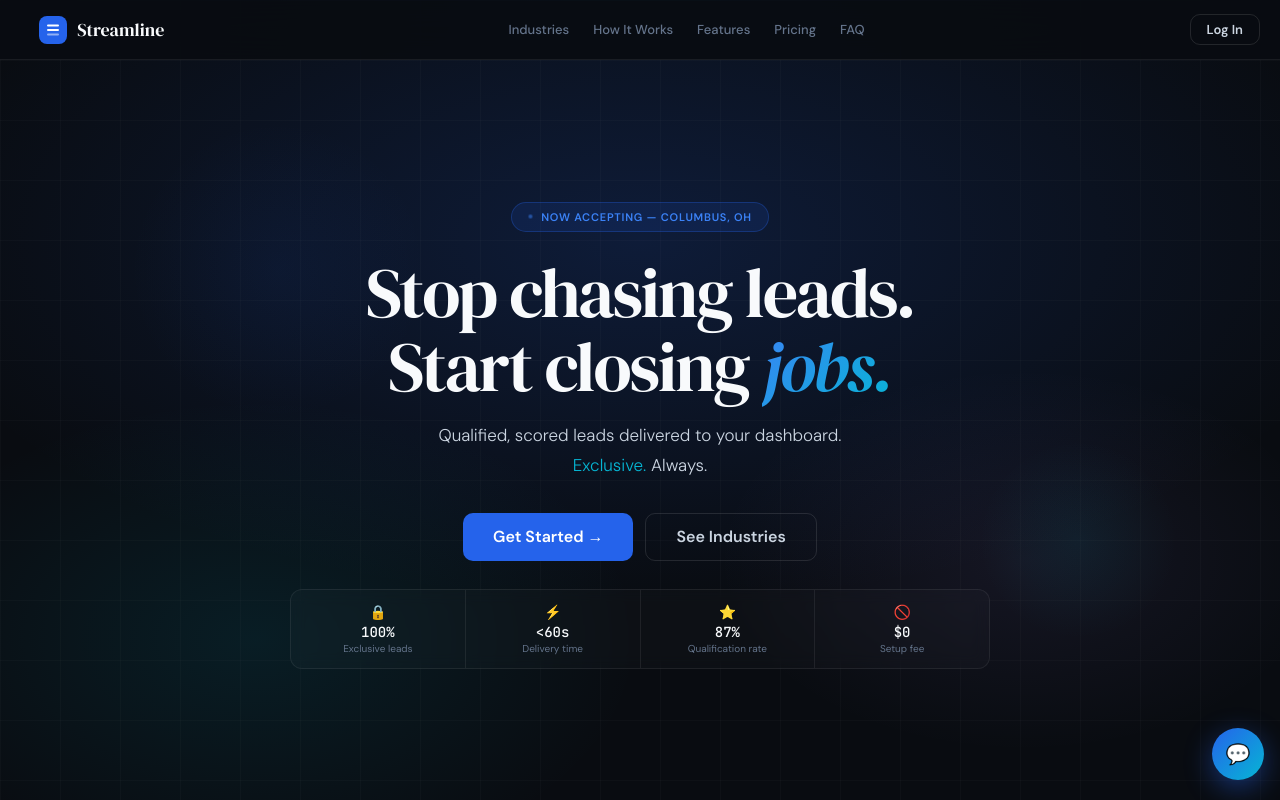
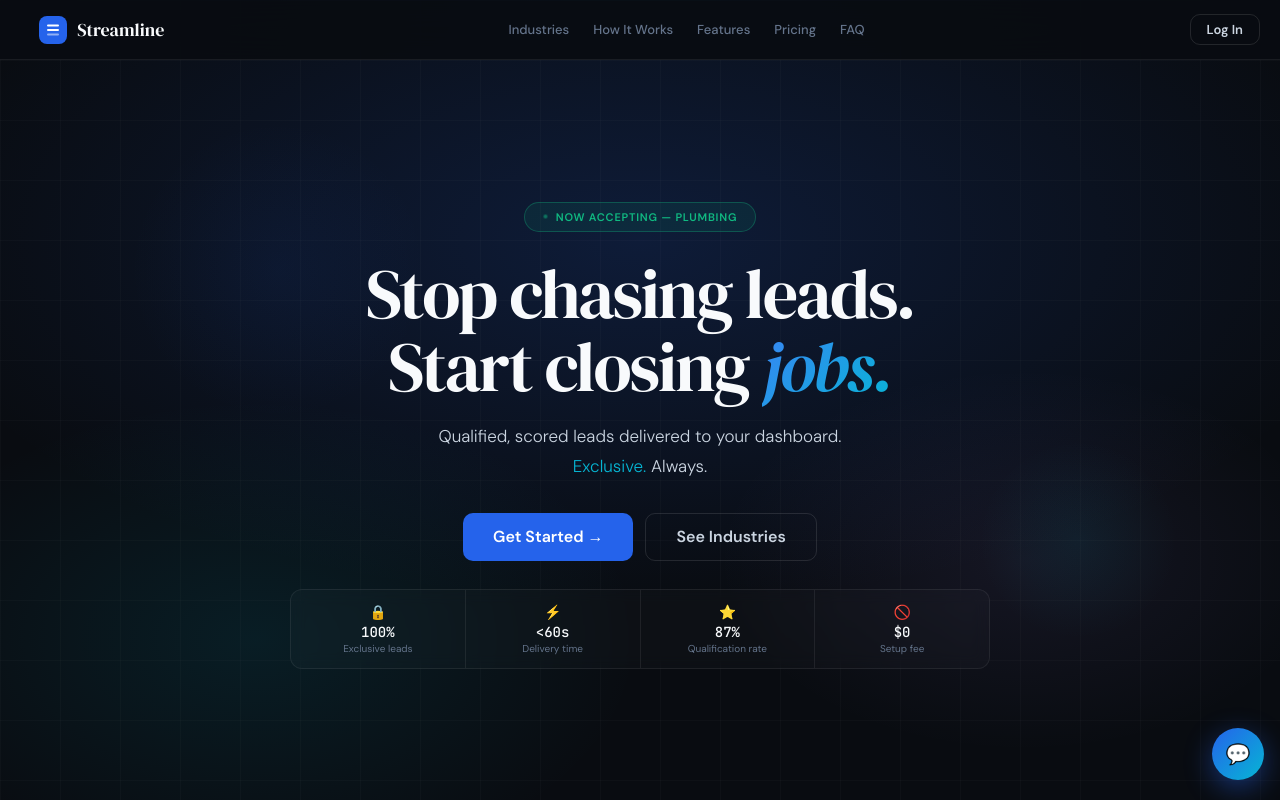
Before and after one commit to dcart3rr/streamline, a React (Vite) app: page / in a window 1280 px wide. Shown: the top 800 px of the page. Built offline with nearby package versions, Linux system fonts and the light colour scheme.

Commit message:
account manager + seasonal boosts + profile nav + animated hero badge

```diff
--- a/src/App.jsx
+++ b/src/App.jsx
@@ -38,6 +38,7 @@ gs.textContent = `
   @keyframes pulse{0%,100%{opacity:1;transform:scale(1)}50%{opacity:0.5;transform:scale(0.8)}}
   @keyframes slideUp{from{transform:translateY(100%);opacity:0}to{transform:translateY(0);opacity:1}}
   @keyframes chatPop{from{opacity:0;transform:translateY(12px) scale(0.96)}to{opacity:1;transform:translateY(0) scale(1)}}
+  @keyframes badgeFadeIn{0%{opacity:0;transform:translateY(4px)}20%,80%{opacity:1;transform:translateY(0)}100%{opacity:0;transform:translateY(-4px)}}
   @keyframes typingDot{0%,60%,100%{transform:translateY(0)}30%{transform:translateY(-4px)}}
   @keyframes spin{to{transform:rotate(360deg)}}
   @media(max-width:768px){
@@ -955,7 +956,7 @@ function CRMExport({leads, user, toast}){
   );
 }
 
-// 2. Dedicated Account Manager (Growth only)
+// 2. Dedicated Account Manager (Growth only) — shows admin who onboarded the contractor
 function AccountManager({user}){
   const isGrowth = user.plan === "Growth";
   if(!isGrowth) return(
@@ -967,34 +968,43 @@ function AccountManager({user}){
       </div>
     </div>
   );
+
+  const amName  = user.onboarding_admin_name  || "Streamline Team";
+  const amEmail = user.onboarding_admin_email || "hello@streamline.io";
+  const initials = amName.split(" ").map(w=>w[0]||"").join("").slice(0,2).toUpperCase();
+  const palettes = [["#7C3AED","#A78BFA"],["#0369A1","#38BDF8"],["#065F46","#34D399"],["#92400E","#FCD34D"],["#9D174D","#F9A8D4"]];
+  const [g1,g2] = palettes[amName.charCodeAt(0)%palettes.length];
+  const firstName = amName.split(" ")[0];
+
   return(
     <div style={{background:T.surface,border:`1px solid rgba(167,139,250,0.3)`,borderRadius:12,padding:"18px 20px"}}>
       <div style={{fontSize:11,fontFamily:"'JetBrains Mono',monospace",color:"#A78BFA",textTransform:"uppercase",letterSpacing:"0.07em",marginBottom:12}}>Your Account Manager</div>
       <div style={{display:"flex",alignItems:"center",gap:14,marginBottom:16}}>
-        <div style={{width:48,height:48,borderRadius:"50%",background:"linear-gradient(135deg,#7C3AED,#A78BFA)",display:"flex",alignItems:"center",justifyContent:"center",fontSize:18,fontWeight:700,color:"white",flexShrink:0}}>DS</div>
+        <div style={{width:48,height:48,borderRadius:"50%",background:`linear-gradient(135deg,${g1},${g2})`,display:"flex",alignItems:"center",justifyContent:"center",fontSize:16,fontWeight:700,color:"white",flexShrink:0,letterSpacing:1}}>{initials}</div>
         <div>
-          <div style={{fontSize:15,fontWeight:700,color:T.white,marginBottom:2}}>Derek S.</div>
-          <div style={{fontSize:12,color:T.muted}}>Growth Account Manager · Streamline</div>
+          <div style={{fontSize:15,fontWeight:700,color:T.white,marginBottom:2}}>{amName}</div>
+          <div style={{fontSize:12,color:T.muted}}>Account Manager · Streamline</div>
+          <div style={{fontSize:11,color:"#A78BFA",marginTop:2}}>Onboarded your account</div>
         </div>
       </div>
       <div style={{display:"grid",gridTemplateColumns:"1fr 1fr",gap:8,marginBottom:14}}>
         {[
-          {icon:"📧",label:"Email",value:"derek@streamline.io",href:"mailto:derek@streamline.io"},
-          {icon:"📞",label:"Direct line",value:"(614) 555-0190",href:"tel:6145550190"},
-          {icon:"📅",label:"Book a call",value:"15 or 30 min slots",href:"mailto:derek@streamline.io?subject=Book a call"},
+          {icon:"📧",label:"Email",value:amEmail,href:`mailto:${amEmail}`},
+          {icon:"📅",label:"Book a call",value:"15 or 30 min",href:`mailto:${amEmail}?subject=Book a call — ${user.company||user.email}`},
           {icon:"💬",label:"Response time",value:"Within 4 business hours",href:null},
+          {icon:"📞",label:"Support",value:"hello@streamline.io",href:"mailto:hello@streamline.io"},
         ].map(c=>(
           <div key={c.label} style={{background:T.surface2,borderRadius:8,padding:"10px 12px"}}>
             <div style={{fontSize:10,color:T.muted,marginBottom:3}}>{c.icon} {c.label}</div>
             {c.href
-              ?<a href={c.href} style={{fontSize:12,color:"#A78BFA",fontWeight:500,textDecoration:"none"}}>{c.value}</a>
+              ?<a href={c.href} style={{fontSize:12,color:"#A78BFA",fontWeight:500,textDecoration:"none",wordBreak:"break-all"}}>{c.value}</a>
               :<div style={{fontSize:12,color:T.offWhite,fontWeight:500}}>{c.value}</div>
             }
           </div>
         ))}
       </div>
       <div style={{background:"rgba(167,139,250,0.08)",border:"1px solid rgba(167,139,250,0.2)",borderRadius:8,padding:"10px 12px",fontSize:12,color:T.offWhite,lineHeight:1.6}}>
-        Derek can help with: campaign strategy, ad URL setup, reviewing your close rate, troubleshooting, or anything else you need to get more out of Streamline.
+        {firstName} knows your account and can help with campaign strategy, close rate reviews, lead quality issues, or anything else you need.
       </div>
     </div>
   );
@@ -1006,12 +1016,37 @@ function SeasonalBoosts({user, toast}){
   const month = new Date().getMonth(); // 0=Jan
   const currentSeason = month>=2&&month<=4?"spring":month>=5&&month<=7?"summer":month>=8&&month<=10?"fall":"winter";
 
-  const campaigns = [
-    {id:"spring_hvac",season:"spring",name:"Spring AC Tune-Up Push",months:"Mar–May",icon:"🌸",industry:"HVAC",desc:"Pre-season AC checkups and system replacements surge in spring. Boosted placement in routing queue.",active:currentSeason==="spring"},
-    {id:"summer_hvac",season:"summer",name:"Summer Emergency AC",months:"Jun–Aug",icon:"☀️",industry:"HVAC",desc:"Emergency AC repair leads peak in summer heat. Priority emergency routing enabled.",active:currentSeason==="summer"},
-    {id:"fall_roofing",season:"fall",name:"Fall Roof & Gutter Season",months:"Sep–Nov",icon:"🍂",industry:"Roofing",desc:"Post-summer inspection and storm-season prep drives high-value roofing requests.",active:currentSeason==="fall"},
-    {id:"winter_plumbing",season:"winter",name:"Winter Pipe & Heating",months:"Dec–Feb",icon:"❄️",industry:"Plumbing",desc:"Frozen pipes, heating failures, and emergency plumbing surges in winter months.",active:currentSeason==="winter"},
-  ];
+  // All campaigns per industry
+  const ALL_CAMPAIGNS = {
+    HVAC:[
+      {id:"spring_hvac",season:"spring",name:"Spring AC Tune-Up Rush",months:"Mar–May",icon:"🌸",desc:"Pre-season AC checkups and system replacements surge. Boosted placement in routing queue.",active:currentSeason==="spring"},
+      {id:"summer_hvac",season:"summer",name:"Summer Emergency AC",months:"Jun–Aug",icon:"☀️",desc:"Emergency AC repair leads peak in summer heat. Priority emergency routing enabled.",active:currentSeason==="summer"},
+      {id:"fall_hvac",season:"fall",name:"Fall Furnace Prep Season",months:"Sep–Nov",icon:"🍂",desc:"Heating system checkups and furnace replacements before winter. High close-rate window.",active:currentSeason==="fall"},
+      {id:"winter_hvac",season:"winter",name:"Winter Heating Emergencies",months:"Dec–Feb",icon:"❄️",desc:"Furnace failures and emergency heating calls spike in cold months.",active:currentSeason==="winter"},
+    ],
+    Roofing:[
+      {id:"spring_roof",season:"spring",name:"Spring Storm Damage Push",months:"Mar–May",icon:"🌸",desc:"Post-winter inspection and storm damage claims drive high-value roofing leads.",active:currentSeason==="spring"},
+      {id:"summer_roof",season:"summer",name:"Summer Replacement Season",months:"Jun–Aug",icon:"☀️",desc:"Peak season for full roof replacements. Longer days mean faster installs.",active:currentSeason==="summer"},
+      {id:"fall_roof",season:"fall",name:"Fall Roof & Gutter Season",months:"Sep–Nov",icon:"🍂",desc:"Gutter cleaning, pre-winter inspections, and storm-season prep.",active:currentSeason==="fall"},
+      {id:"winter_roof",season:"winter",name:"Winter Emergency Repairs",months:"Dec–Feb",icon:"❄️",desc:"Ice damming, leak emergencies, and storm damage keep demand active.",active:currentSeason==="winter"},
+    ],
+    Plumbing:[
+      {id:"spring_plumb",season:"spring",name:"Spring Remodel Season",months:"Mar–May",icon:"🌸",desc:"Kitchen and bathroom remodel leads surge as homeowners plan spring projects.",active:currentSeason==="spring"},
+      {id:"summer_plumb",season:"summer",name:"Summer Water & Drain Push",months:"Jun–Aug",icon:"☀️",desc:"Outdoor faucets, irrigation, and slow drain issues peak in summer.",active:currentSeason==="summer"},
+      {id:"fall_plumb",season:"fall",name:"Fall Drain & Water Heater",months:"Sep–Nov",icon:"🍂",desc:"Water heater replacements and pre-winter drain prep drive fall volume.",active:currentSeason==="fall"},
+      {id:"winter_plumb",season:"winter",name:"Winter Pipe & Heating",months:"Dec–Feb",icon:"❄️",desc:"Frozen pipes, burst emergencies, and heating failures surge in cold months.",active:currentSeason==="winter"},
+    ],
+    Electrical:[
+      {id:"spring_elec",season:"spring",name:"Spring Smart Home Installs",months:"Mar–May",icon:"🌸",desc:"EV charger installs and smart home upgrades spike as homeowners plan improvements.",active:currentSeason==="spring"},
+      {id:"summer_elec",season:"summer",name:"Summer Panel & AC Load",months:"Jun–Aug",icon:"☀️",desc:"Panel upgrades to support new AC and high-demand appliances peak in summer.",active:currentSeason==="summer"},
+      {id:"fall_elec",season:"fall",name:"Fall Safety Inspection Push",months:"Sep–Nov",icon:"🍂",desc:"Pre-winter safety inspections, panel audits, and outdoor lighting installs.",active:currentSeason==="fall"},
+      {id:"winter_elec",season:"winter",name:"Winter Holiday Lighting",months:"Dec–Feb",icon:"❄️",desc:"Dedicated circuits, generator installs, and holiday lighting wiring jobs surge.",active:currentSeason==="winter"},
+    ],
+  };
+  const ind = user.industry || "HVAC";
+  // Match industry to key (case-insensitive prefix match)
+  const indKey = Object.keys(ALL_CAMPAIGNS).find(k=>ind.toLowerCase().startsWith(k.toLowerCase())) || "HVAC";
+  const campaigns = ALL_CAMPAIGNS[indKey];
 
   if(!isGrowth) return(
     <div style={{background:"rgba(167,139,250,0.06)",border:"1px solid rgba(167,139,250,0.2)",borderRadius:12,padding:"18px 20px",display:"flex",alignItems:"center",gap:14}}>
@@ -1023,7 +1058,7 @@ function SeasonalBoosts({user, toast}){
     </div>
   );
 
-  const activeCampaign = campaigns.find(c=>c.active&&c.industry===user.industry);
+  const activeCampaign = campaigns.find(c=>c.active);
 
   return(
     <div style={{background:T.surface,border:`1px solid rgba(167,139,250,0.3)`,borderRadius:12,padding:"18px 20px"}}>
@@ -1043,7 +1078,7 @@ function SeasonalBoosts({user, toast}){
             <span style={{fontSize:18,flexShrink:0}}>{c.icon}</span>
             <div style={{flex:1,minWidth:0}}>
               <div style={{fontSize:13,fontWeight:600,color:c.active?T.green:T.offWhite,marginBottom:1}}>{c.name}</div>
-              <div style={{fontSize:11,color:T.muted}}>{c.months} · {c.industry}</div>
+              <div style={{fontSize:11,color:T.muted}}>{c.months}</div>
             </div>
             <div>
               {c.active
@@ -1568,13 +1603,13 @@ function Dashboard({user,onLogout}){
         <button onClick={()=>setShowNotifs(true)} style={{position:"relative",background:"none",border:"none",cursor:"pointer",color:T.muted,fontSize:17,padding:6,borderRadius:7,display:"flex",alignItems:"center"}}>
           🔔{unread>0&&<div style={{position:"absolute",top:0,right:0,width:14,height:14,borderRadius:"50%",background:T.red,fontSize:8,fontWeight:700,color:"white",display:"flex",alignItems:"center",justifyContent:"center"}}>{unread}</div>}
         </button>
-        <div style={{display:"flex",alignItems:"center",gap:6}}>
-          <div style={{width:28,height:28,borderRadius:"50%",background:T.blue,display:"flex",alignItems:"center",justifyContent:"center",fontSize:12,fontWeight:700}}>{currentUser.company?.[0]||currentUser.email?.[0]?.toUpperCase()||"U"}</div>
+        <button onClick={()=>setView("settings")} title="Go to Settings" style={{display:"flex",alignItems:"center",gap:6,background:"none",border:"none",cursor:"pointer",padding:"4px 6px",borderRadius:8,transition:"background 0.15s"}} onMouseEnter={e=>e.currentTarget.style.background=T.surface2} onMouseLeave={e=>e.currentTarget.style.background="none"}>
+          <div style={{width:28,height:28,borderRadius:"50%",background:T.blue,display:"flex",alignItems:"center",justifyContent:"center",fontSize:12,fontWeight:700,flexShrink:0}}>{currentUser.company?.[0]||currentUser.email?.[0]?.toUpperCase()||"U"}</div>
           <div className="hide-mobile">
             <div style={{fontSize:12,fontWeight:500,color:T.white,lineHeight:1.2}}>{currentUser.company||"My Business"}</div>
             <div style={{fontSize:10,color:T.muted}}>{currentUser.plan||"Starter"} plan</div>
           </div>
-        </div>
+        </button>
         <Btn variant="outline" size="sm" onClick={onLogout} style={{fontSize:12,padding:"6px 10px"}}>Sign Out</Btn>
       </div>
     </nav>
@@ -2191,6 +2226,57 @@ function LandingFAQ(){
   </div>;
 }
 
+// ─── ROTATING HERO BADGE ──────────────────────────────────────────────────────
+function HeroBadge(){
+  const items = [
+    {label:"HVAC",       color:"#38BDF8", dot:"#38BDF8"},
+    {label:"Roofing",    color:"#F59E0B", dot:"#F59E0B"},
+    {label:"Plumbing",   color:"#10B981", dot:"#10B981"},
+    {label:"Electrical", color:"#A78BFA", dot:"#A78BFA"},
+  ];
+  const [idx, setIdx] = useState(0);
+  const [visible, setVisible] = useState(true);
+
+  useEffect(()=>{
+    // Each item shows for 2.4s total: 0.4s in, 1.6s hold, 0.4s out
+    const HOLD = 2400;
+    const FADE = 400;
+    let t1, t2;
+    const cycle = () => {
+      // start fade-out
+      setVisible(false);
+      t1 = setTimeout(()=>{
+        setIdx(i=>(i+1)%items.length);
+        setVisible(true);
+        t2 = setTimeout(cycle, HOLD);
+      }, FADE);
+    };
+    t2 = setTimeout(cycle, HOLD);
+    return ()=>{ clearTimeout(t1); clearTimeout(t2); };
+  },[]);
+
+  const cur = items[idx];
+  return(
+    <div style={{height:32,display:"flex",alignItems:"center",justifyContent:"center",marginBottom:24}}>
+      <div style={{
+        display:"inline-flex",alignItems:"center",gap:8,
+        background:`${cur.color}18`,border:`1px solid ${cur.color}50`,
+        borderRadius:100,padding:"6px 18px",
+        fontSize:11,fontWeight:600,color:cur.color,
+        letterSpacing:"0.07em",textTransform:"uppercase",
+        opacity:visible?1:0,
+        transform:visible?"translateY(0)":"translateY(4px)",
+        transition:"opacity 0.4s ease, transform 0.4s ease",
+        whiteSpace:"nowrap",
+      }}>
+        <div style={{width:5,height:5,background:cur.dot,borderRadius:"50%",animation:"pulse 2s infinite",flexShrink:0}}/>
+        Now accepting — {cur.label}
+      </div>
+    </div>
+  );
+}
+
+
 function LandingPage({onLogin,onIntakeForm,onApply,onIndustry}){
   const [showAuth,setShowAuth]=useState(false);
   const [mobileNav,setMobileNav]=useState(false);
@@ -2240,9 +2326,7 @@ function LandingPage({onLogin,onIntakeForm,onApply,onIndustry}){
       <div style={{position:"absolute",width:200,height:200,borderRadius:"50%",background:"radial-gradient(circle,rgba(6,182,212,0.07),transparent 70%)",bottom:"20%",right:"8%",pointerEvents:"none"}}/>
 
       <div style={{maxWidth:700,position:"relative",zIndex:1,width:"100%",margin:"0 auto"}}>
-        <div style={{display:"inline-flex",alignItems:"center",gap:8,background:"rgba(37,99,235,0.12)",border:"1px solid rgba(37,99,235,0.3)",borderRadius:100,padding:"6px 16px",fontSize:11,fontWeight:600,color:T.blueL,letterSpacing:"0.07em",textTransform:"uppercase",marginBottom:24}}>
-          <div style={{width:5,height:5,background:T.blueL,borderRadius:"50%",animation:"pulse 2s infinite"}}/>Now accepting — Columbus, OH
-        </div>
+        <HeroBadge/>
         <h1 style={{fontFamily:"'DM Serif Display',serif",fontSize:"clamp(38px,7vw,70px)",lineHeight:1.05,letterSpacing:"-0.03em",marginBottom:18}}>
           Stop chasing leads.<br/>Start closing{" "}
           <em style={{fontStyle:"italic",background:`linear-gradient(135deg,${T.blueL},${T.cyan})`,WebkitBackgroundClip:"text",WebkitTextFillColor:"transparent"}}>jobs.</em>
@@ -2712,7 +2796,7 @@ const CRM_STAGES=[
   {id:"churned",  label:"Churned",         color:T.red,    icon:"❌", desc:"Left or didn't convert"},
 ];
 
-function ApplicationDetail({app,onClose,onStageChange,onDelete,contractors,toast}){
+function ApplicationDetail({app,onClose,onStageChange,onDelete,contractors,toast,adminUser}){
   const [stage,setStage]=useState(app.stage||"new");
   const [notes,setNotes]=useState(app.admin_notes||"");
   const [saving,setSaving]=useState(false);
@@ -2742,11 +2826,14 @@ function ApplicationDetail({app,onClose,onStageChange,onDelete,contractors,toast
       if(error)throw error;
       const uid=data.user?.id;
       if(!uid)throw new Error("Failed to create account");
+      const adminName=adminUser?.user_metadata?.full_name||adminUser?.email?.split("@")[0]||"Streamline Team";
       await dbAdmin.upsertContractorProfile({
         id:uid,email:app.email,company:app.company,
         phone:app.phone,city:app.city,industry:app.industry,
         plan:"Starter",notify_email:app.email,
         notes:`Converted from application. ${app.why_interested||""}`,
+        onboarding_admin_email:adminUser?.email||"hello@streamline.io",
+        onboarding_admin_name:adminName,
       });
       await db.updateApplicationStage(app.id,"customer",notes);
       onStageChange(app.id,"customer",notes);
@@ -2833,7 +2920,7 @@ function ApplicationDetail({app,onClose,onStageChange,onDelete,contractors,toast
   );
 }
 
-function ContractorCRM({contractors,toast}){
+function ContractorCRM({contractors,toast,adminUser}){
   const [apps,setApps]=useState([]);
   const [loading,setLoading]=useState(true);
   const [selected,setSelected]=useState(null);
@@ -2947,6 +3034,7 @@ function ContractorCRM({contractors,toast}){
         onDelete={deleteApp}
         contractors={contractors}
         toast={toast}
+        adminUser={adminUser}
       />}
     </div>
   );
@@ -4127,7 +4215,7 @@ function AdminDashboard({ adminUser, onLogout }) {
 
       <div style={{ flex: 1, padding: "24px", width: "100%", maxWidth: 1400, margin: "0 auto" }}>
         {activeTab === "pipeline" ? (
-          <ContractorCRM contractors={contractors} toast={showToast}/>
+          <ContractorCRM contractors={contractors} toast={showToast} adminUser={adminUser}/>
         ) : activeTab === "invoicing" ? (
           <AdminInvoicing contractors={contractors} toast={showToast}/>
         ) : activeTab === "billing" ? (
```
